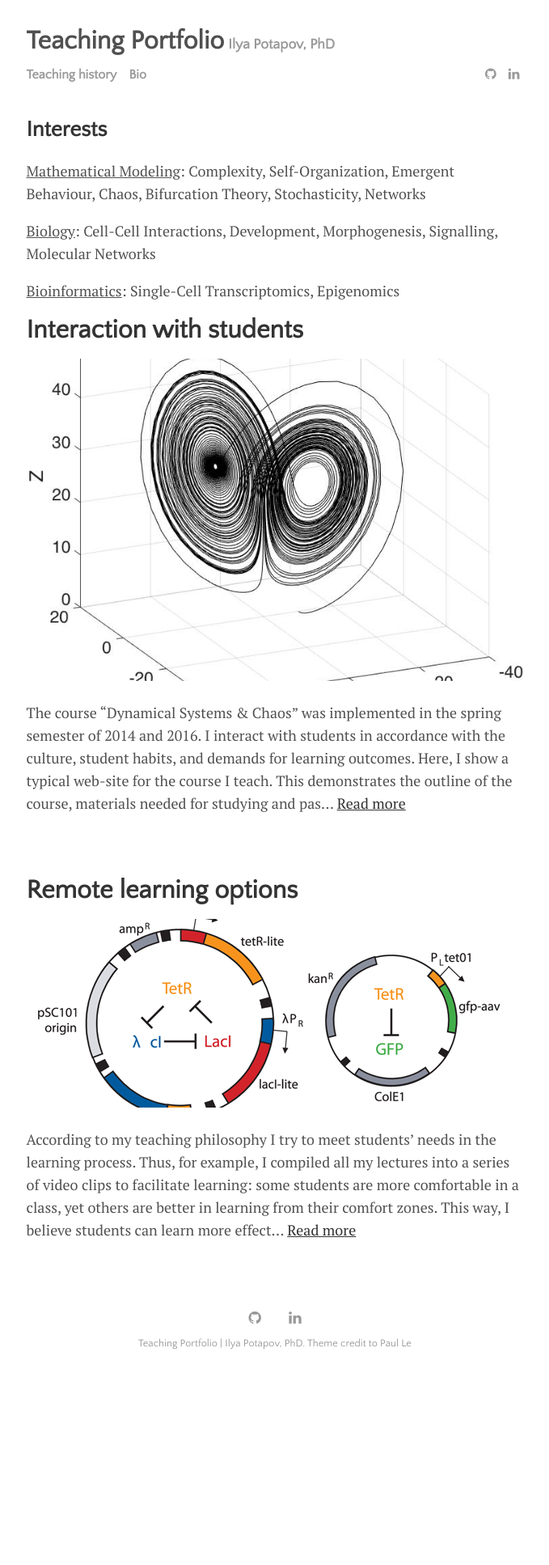
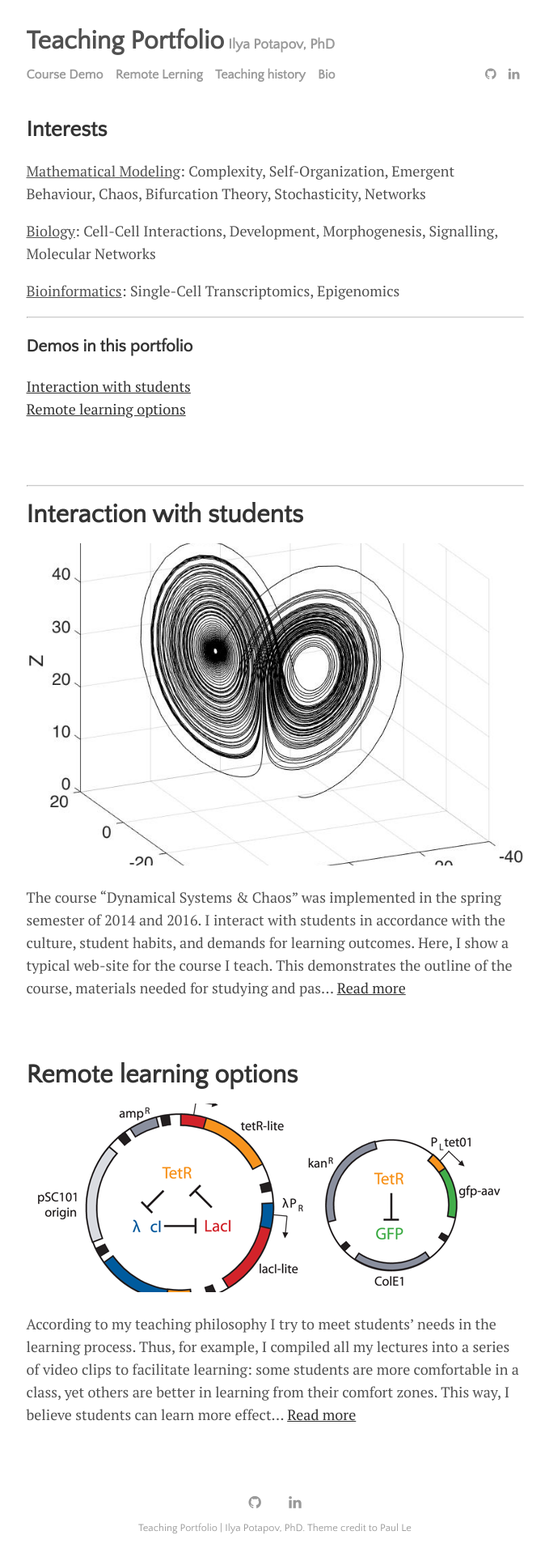
Before and after one commit to inuritdino/tip, a Jekyll site: the page built from index.html, in a window 1280 px wide. Shown: the whole page at 81% size, without its empty margins (300-979 px from the left). Built offline with Jekyll 4.4.1, drawn with Linux system fonts in a browser that asks for light colours; the list of posts is cut into pages by our own code; before the commit the page ends 1705 px from its top, so only the background shows below that.

Commit message:
Portfolio contents trial: Menu or List

```diff
--- a/_data/settings.yml
+++ b/_data/settings.yml
@@ -7,6 +7,8 @@ disqus:
 google-ID: ''
 
 menu:
+- {name: 'Course Demo', path: 'journal', url: 'dyn-sys.html'}
+- {name: 'Remote Lerning', path: 'journal', url: 'video-lecture.html'}
 - {name: 'Teaching history', path: 'menu', url: 'teaching-history.html'}
 - {name: 'Bio', path: 'menu', url: 'bio.html'}
 
--- a/_layouts/home.html
+++ b/_layouts/home.html
@@ -6,6 +6,21 @@ title: Home
 <div class="keywords">
 {% include topic-keywords.html %}
 </div>
+
+<hr />
+
+<h3>Demos in this portfolio</h3>
+<ul class="posts">
+  {% for post in site.posts %}
+
+    <li itemscope>
+      <a href="{{ site.github.url }}{{ post.url }}">{{ post.title }}</a>
+    </li>
+
+  {% endfor %}
+</ul>
+
+<hr />
 
 {% for post in paginator.posts %}
 <div class="posts">
```
